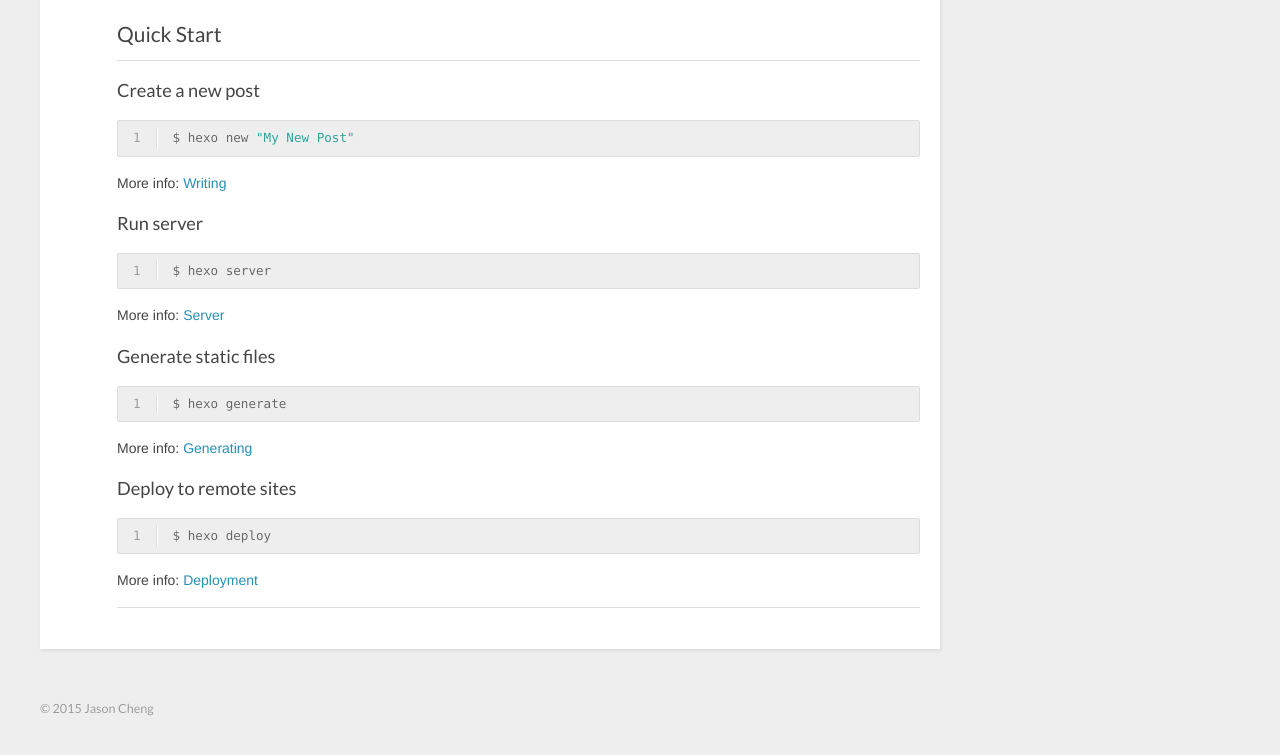
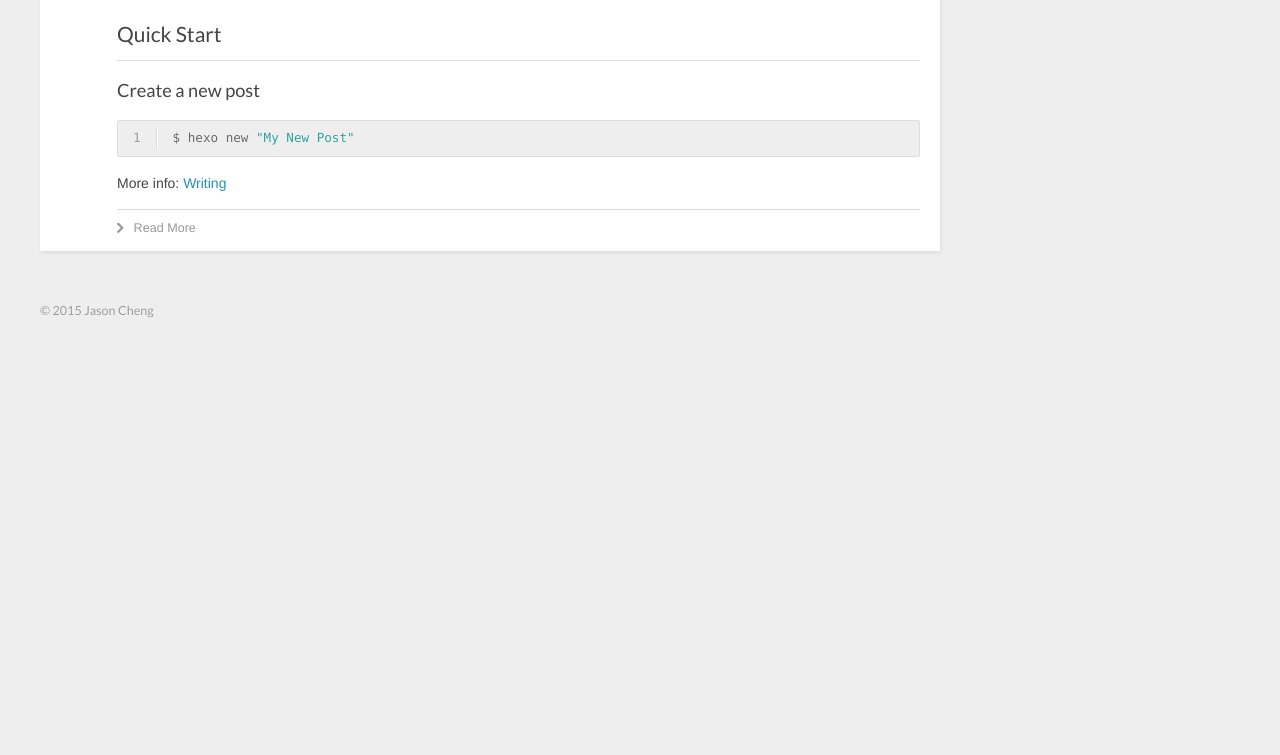
Before and after one commit to Jasonc85/Jasonc85.github.io, a plain HTML site: page index.html in a window 1280 px wide. Shown: the part 1043-1798 px from the top of the page. After the commit the page ends 1414 px from the top, so only its background shows below. Drawn offline with nearby package versions, Linux system fonts and the light colour scheme.

Commit message:
Site updated: 2015-04-01 11:54:59

```diff
--- a/index.html
+++ b/index.html
@@ -144,20 +144,17 @@
     </header>
     <div class="entry">
 
-        <p>Welcome to <a href="http://hexo.io/" target="_blank" rel="external">Hexo</a>! This is your very first post. Check <a href="http://hexo.io/docs/" target="_blank" rel="external">documentation</a> for more info. If you get any problems when using Hexo, you can find the answer in <a href="http://hexo.io/docs/troubleshooting.html" target="_blank" rel="external">troubleshooting</a> or you can ask me on <a href="https://github.com/hexojs/hexo/issues" target="_blank" rel="external">GitHub</a>.</p>
+        <p>Welcome to <a href="http://hexo.io/">Hexo</a>! This is your very first post. Check <a href="http://hexo.io/docs/">documentation</a> for more info. If you get any problems when using Hexo, you can find the answer in <a href="http://hexo.io/docs/troubleshooting.html">troubleshooting</a> or you can ask me on <a href="https://github.com/hexojs/hexo/issues">GitHub</a>.</p>
 <h2 id="Quick_Start">Quick Start</h2><h3 id="Create_a_new_post">Create a new post</h3><figure class="highlight bash"><table><tr><td class="gutter"><pre><span class="line">1</span><br></pre></td><td class="code"><pre><span class="line">$ hexo new <span class="string">"My New Post"</span></span><br></pre></td></tr></table></figure>
-<p>More info: <a href="http://hexo.io/docs/writing.html" target="_blank" rel="external">Writing</a></p>
-<h3 id="Run_server">Run server</h3><figure class="highlight bash"><table><tr><td class="gutter"><pre><span class="line">1</span><br></pre></td><td class="code"><pre><span class="line">$ hexo server</span><br></pre></td></tr></table></figure>
-<p>More info: <a href="http://hexo.io/docs/server.html" target="_blank" rel="external">Server</a></p>
-<h3 id="Generate_static_files">Generate static files</h3><figure class="highlight bash"><table><tr><td class="gutter"><pre><span class="line">1</span><br></pre></td><td class="code"><pre><span class="line">$ hexo generate</span><br></pre></td></tr></table></figure>
-<p>More info: <a href="http://hexo.io/docs/generating.html" target="_blank" rel="external">Generating</a></p>
-<h3 id="Deploy_to_remote_sites">Deploy to remote sites</h3><figure class="highlight bash"><table><tr><td class="gutter"><pre><span class="line">1</span><br></pre></td><td class="code"><pre><span class="line">$ hexo deploy</span><br></pre></td></tr></table></figure>
-<p>More info: <a href="http://hexo.io/docs/deployment.html" target="_blank" rel="external">Deployment</a></p>
-
+<p>More info: <a href="http://hexo.io/docs/writing.html">Writing</a><br>
 
     </div>
     <footer>
 
+
+          <div class="alignleft">
+            <a href="/2014/12/12/hello-world/#more" class="more-link">Read More</a>
+          </div>
 
 
 
```
Also changed, not shown: 2014/12/12/hello-world/index.html (+1 -1 lines), atom.xml (+6 -3 lines).
